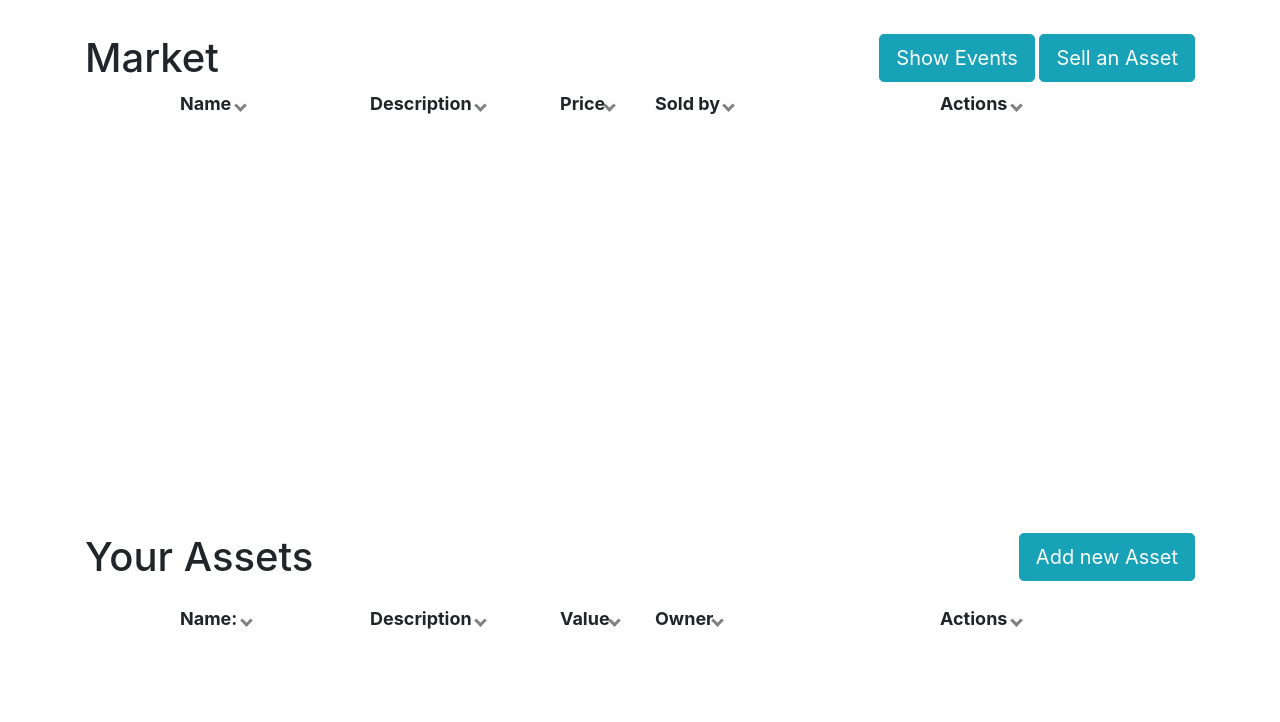
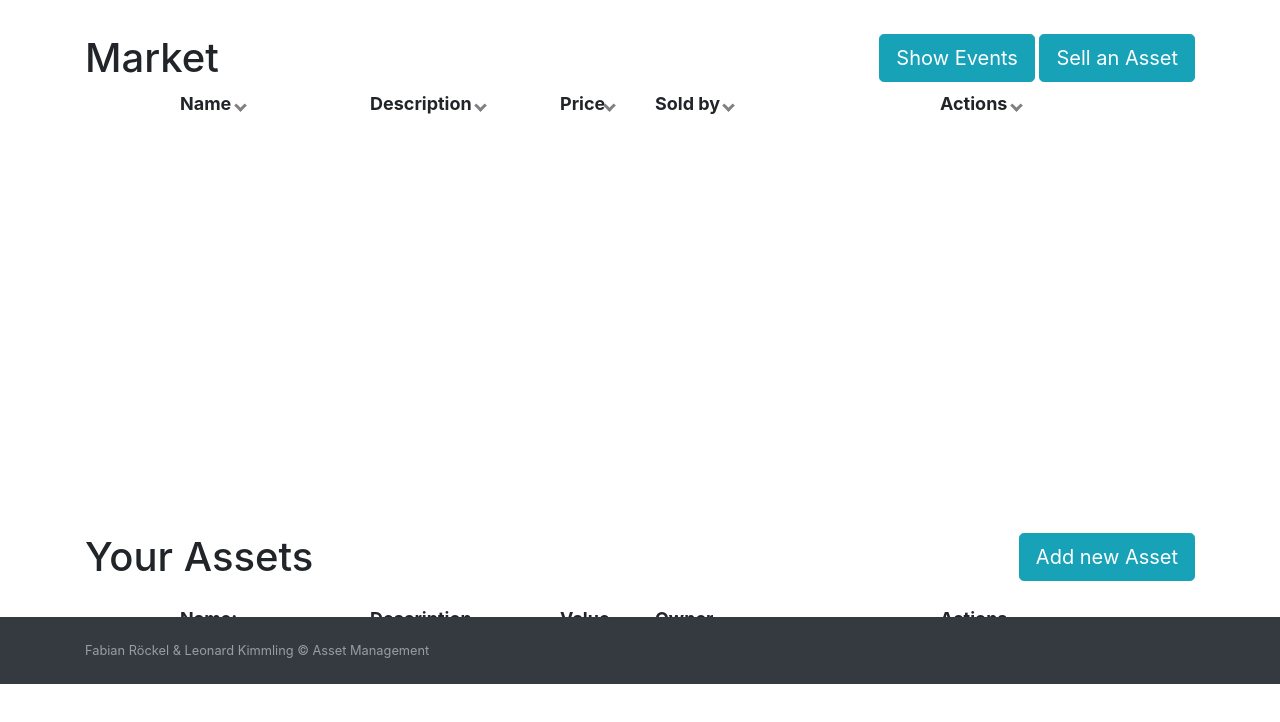
Before and after one commit to fabianroeckel/DappAssetManagement, a plain HTML site: page src/index.html in a window 1280 px wide. Shown: the part 116-838 px from the top of the page. Drawn offline with nearby package versions, Linux system fonts and the light colour scheme; a script that the page names is missing.

Commit message:
bug fixes

```diff
--- a/src/css/app.css
+++ b/src/css/app.css
@@ -1,6 +1,7 @@
 body {
     padding-top: 40px;
     padding-bottom: 120px;
+    height: 100%;
 }
 
 p {
@@ -56,3 +57,7 @@ img {
     width: 100%;
     text-align: center;
   }
+
+  #sticky-footer {
+    flex-shrink: none;
+  }
--- a/src/index.html
+++ b/src/index.html
@@ -299,9 +299,7 @@
         </div>
       </div>
     </div>
-
-
-
+  </div>
   <!-- jQuery (necessary for Bootstrap's JavaScript plugins) -->
   <script src="https://ajax.googleapis.com/ajax/libs/jquery/1.12.4/jquery.min.js"></script>
   <!-- Include all compiled plugins (below), or include individual files as needed -->
@@ -309,6 +307,10 @@
   <script src="js/web3.min.js"></script>
   <script src="js/truffle-contract.js"></script>
   <script src="js/app.js"></script>
+  <div id="sticky-footer" class="navbar fixed-bottom py-4 bg-dark text-white-50">
+    <div class="container text-center text-justify">
+      <small>Fabian Röckel & Leonard Kimmling  &copy; Asset Management</small>
+    </div>
+  </div>
 </body>
-
 </html>
--- a/src/js/app.js
+++ b/src/js/app.js
@@ -16,7 +16,7 @@ App = {
         await window.ethereum.enable();
         ethereum.on('accountsChanged', function (accounts) {
           App.displayAccountInfo();
-          reloadArticles();
+          App.reloadArticles();
         })
         App.displayAccountInfo();
         return App.initContract();
```
